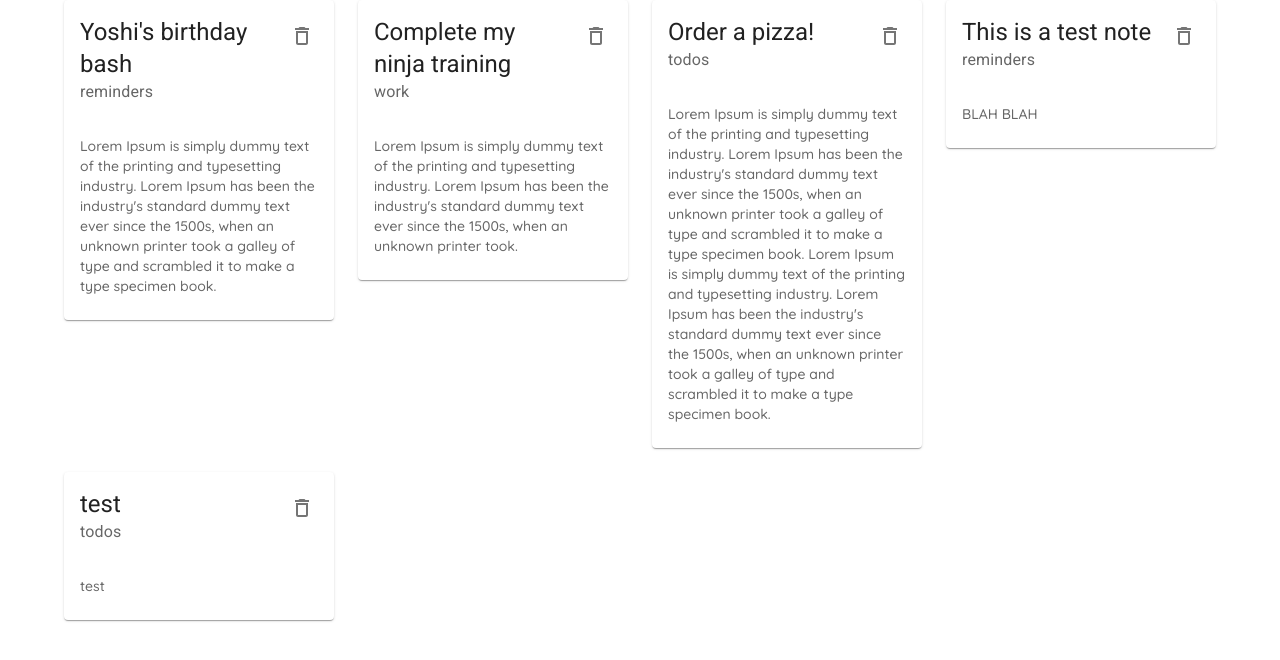
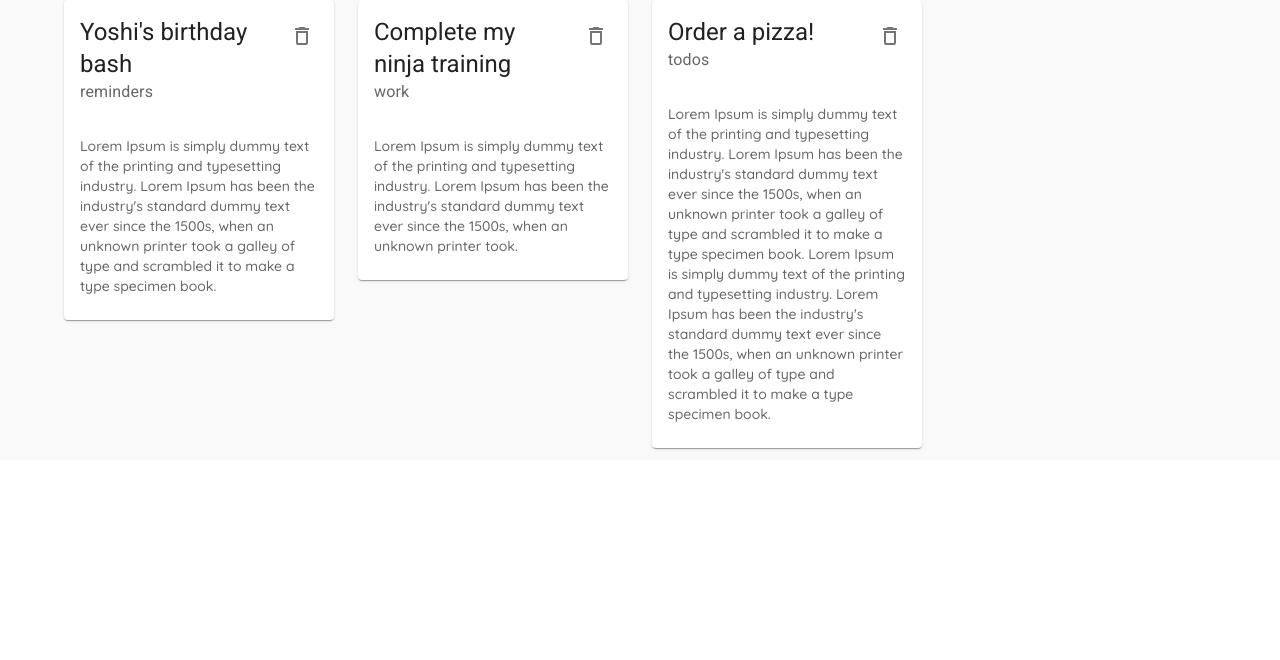
Before and after one commit to CodingWithDude/material-ui-tut, a React (Create React App) app: page / in a window 1280 px wide. Shown: the top 660 px of the page. Built offline with nearby package versions, Linux system fonts and the light colour scheme; data requests are answered from the project's data file.

Commit message:
created Layout.js to wrap pages
Layout wraps the Switch for pages to keep a static sidebar and nav

```diff
--- a/data/db.json
+++ b/data/db.json
@@ -17,18 +17,6 @@
       "details": "Lorem Ipsum is simply dummy text of the printing and typesetting industry. Lorem Ipsum has been the industry's standard dummy text ever since the 1500s, when an unknown printer took a galley of type and scrambled it to make a type specimen book.\nLorem Ipsum is simply dummy text of the printing and typesetting industry. Lorem Ipsum has been the industry's standard dummy text ever since the 1500s, when an unknown printer took a galley of type and scrambled it to make a type specimen book.",
       "category": "todos",
       "id": 3
-    },
-    {
-      "title": "This is a test note",
-      "details": "BLAH BLAH",
-      "category": "reminders",
-      "id": 4
-    },
-    {
-      "title": "test",
-      "details": "test",
-      "category": "todos",
-      "id": 5
     }
   ]
 }
--- a/src/App.js
+++ b/src/App.js
@@ -4,6 +4,7 @@ import Create from "./pages/Create";
 import { createTheme } from "@mui/material/styles";
 import { ThemeProvider } from "@material-ui/core";
 import { purple } from "@material-ui/core/colors";
+import Layout from "./components/Layout";
 
 const theme = createTheme({
   palette: {
@@ -25,6 +26,7 @@ function App() {
   return (
     <ThemeProvider theme={theme}>
       <Router>
+        <Layout>
           <Switch>
             <Route exact path="/">
               <Notes />
@@ -33,6 +35,7 @@ function App() {
               <Create />
             </Route>
           </Switch>
+        </Layout>
       </Router>
     </ThemeProvider>
   );
--- /dev/null
+++ b/src/components/Layout.js
@@ -0,0 +1,22 @@
+import React from "react";
+import { makeStyles } from "@material-ui/core";
+
+const useStyles = makeStyles({
+  page: {
+    background: "#f9f9f9",
+    width: "100%",
+  },
+});
+
+const Layout = ({ children }) => {
+  const classes = useStyles();
+  return (
+    <div>
+      {/* app bar */}
+      {/* side drawer */}
+      <div className={classes.page}>{children}</div>
+    </div>
+  );
+};
+
+export default Layout;
--- a/src/components/NoteCard.js
+++ b/src/components/NoteCard.js
@@ -3,16 +3,16 @@ import Card from "@mui/material/Card";
 import CardHeader from "@mui/material/CardHeader";
 import CardContent from "@mui/material/CardContent";
 import { IconButton, Typography } from "@material-ui/core";
-import { DeleteOutline } from "@material-ui/icons";
+import DeleteOutlined from "@material-ui/icons/DeleteOutlined";
 
-const NoteCard = ({ note }) => {
+const NoteCard = ({ note, handleDelete }) => {
   return (
     <div>
       <Card elevation={1}>
         <CardHeader
           action={
-            <IconButton onClick={() => console.log("delete", note.title)}>
-              <DeleteOutline />
+            <IconButton onClick={() => handleDelete(note.id)}>
+              <DeleteOutlined />
             </IconButton>
           }
           title={note.title}
--- a/src/pages/Notes.js
+++ b/src/pages/Notes.js
@@ -1,22 +1,32 @@
 import React, { useEffect, useState } from "react";
 import Grid from "@material-ui/core/Grid";
-import { Container } from "@material-ui/core";
+import Container from "@material-ui/core/Container";
 import NoteCard from "../components/NoteCard";
 
 export default function Notes() {
   const [notes, setNotes] = useState([]);
+
   useEffect(() => {
     fetch("http://localhost:8000/notes")
       .then((res) => res.json())
       .then((data) => setNotes(data));
   }, []);
 
+  const handleDelete = async (id) => {
+    await fetch("http://localhost:8000/notes/" + id, {
+      method: "DELETE",
+    });
+
+    const newNotes = notes.filter((note) => note.id !== id);
+    setNotes(newNotes);
+  };
+
   return (
     <Container>
       <Grid container spacing={3}>
         {notes.map((note) => (
           <Grid item key={note.id} xs={12} md={6} lg={3}>
-            <NoteCard note={note}></NoteCard>
+            <NoteCard note={note} handleDelete={handleDelete}></NoteCard>
           </Grid>
         ))}
       </Grid>
```
Lines whose indentation alone changed are shown as unchanged.
